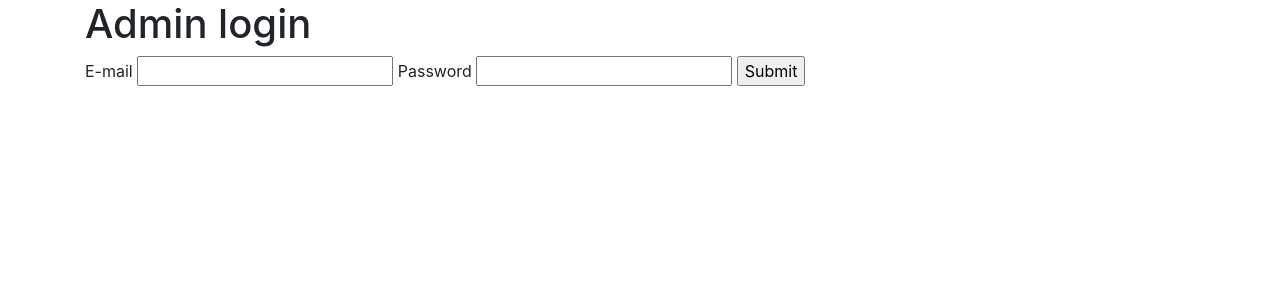
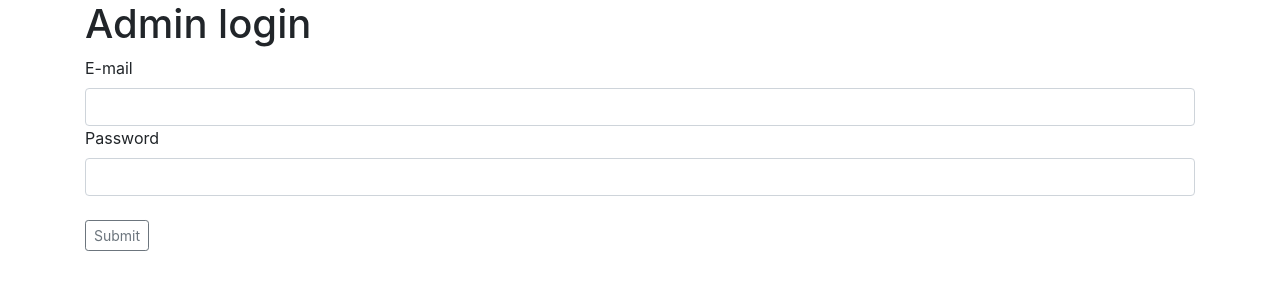
Before and after one commit to ShivamSainier/Online-Voting-System, a Flask app: page /admin_login in a window 1280 px wide. Shown: the part 56-356 px from the top of the page. Run offline with Flask 2, Linux system fonts and the light colour scheme; some libraries are stand-ins or nearby versions.

Commit message:
Add a form

```diff
--- a/templates/Admin_login.html
+++ b/templates/Admin_login.html
@@ -5,10 +5,11 @@
     <form method="post" action="#">
         {{form.hidden_tag()}}
         {{form.Email.label()}}
-        {{form.Email()}}
-        {{form.Password.label()}}
-        {{form.Password()}}
-        {{form.Submit()}}
+        {{form.Email(class="form-control")}}
+        {{form.Password.label(class="form-control-label")}}
+        {{form.Password(class="form-control")}}
+        <br>
+        {{form.Submit(class="btn btn-outline-secondary btn-sm")}}
     </form>
 </div>
 {% endblock %}
```
